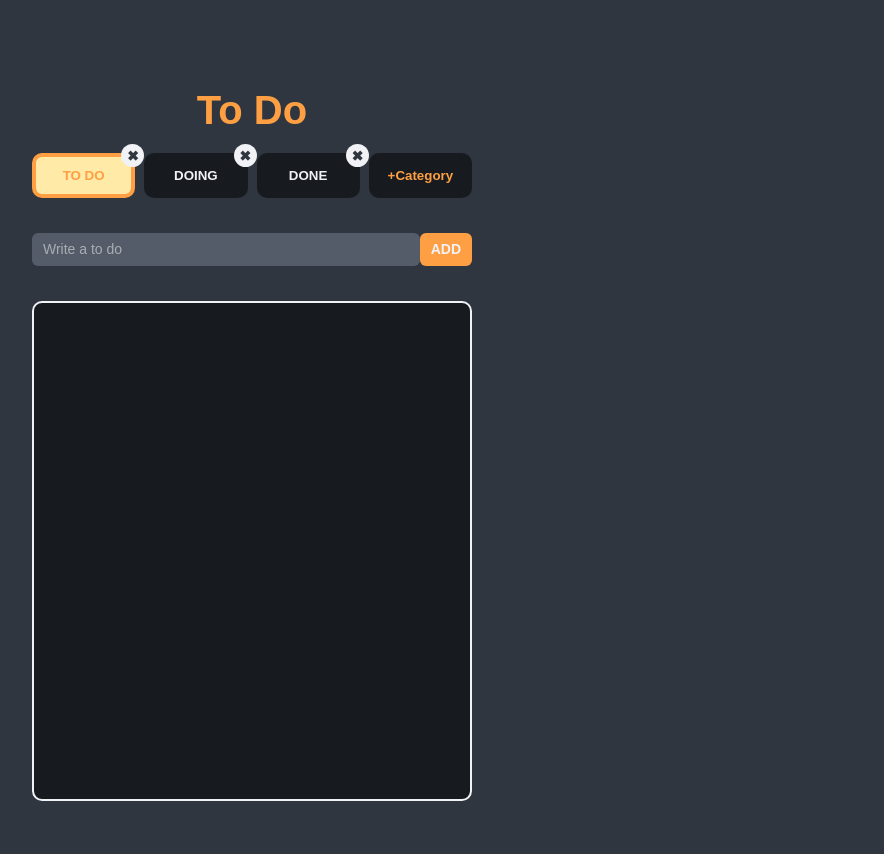
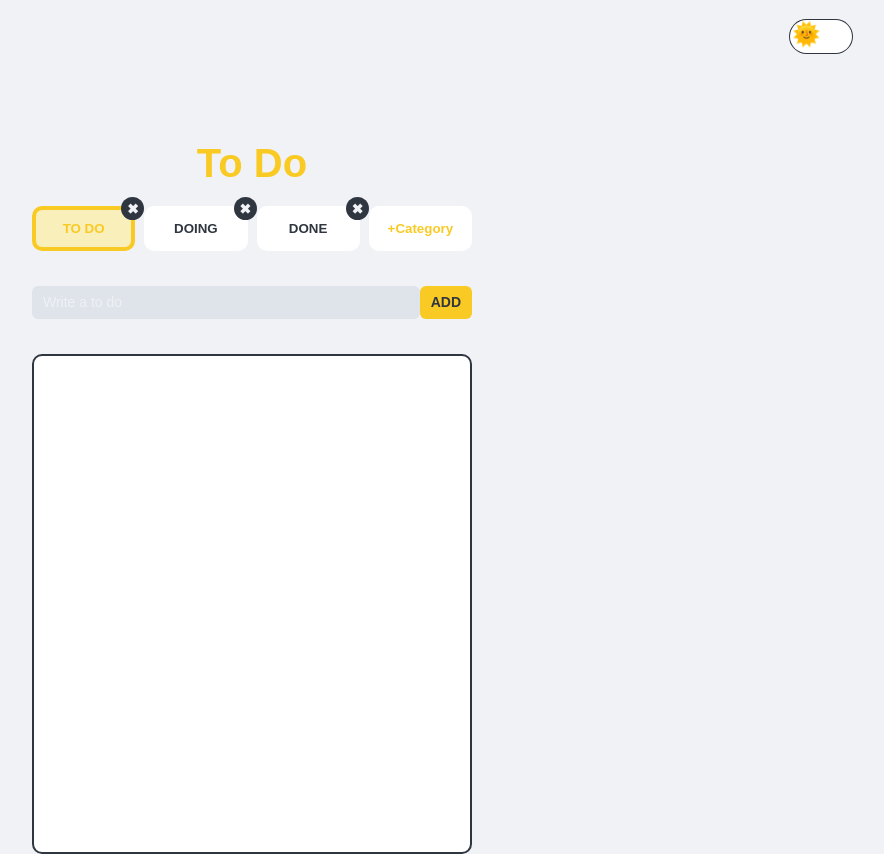
Before and after one commit to mijinB/recoil_todo_list, a React (Create React App) app: page / in a window 1280 px wide. Shown: the whole page, without its empty margins (388-1272 px from the left). Before the commit the page ends 801 px from the top, so only its background shows below. Built offline with nearby package versions, Linux system fonts and the light colour scheme.

Commit message:
themeMode 구현

```diff
--- a/src/App.tsx
+++ b/src/App.tsx
@@ -1,5 +1,9 @@
-import { createGlobalStyle } from "styled-components";
+import { ThemeProvider, createGlobalStyle } from "styled-components";
 import TodoList from "./components/ToDoList";
+import { useRecoilState } from "recoil";
+import { isDarkAtom } from "./atoms";
+import ThemeModeButton from "./components/ThemeModeButton";
+import { darkTheme, lightTheme } from "./theme";
 
 const GlobalStyle = createGlobalStyle`
 html, body, div, span, applet, object, iframe,
@@ -67,10 +71,24 @@ li {
 `;
 
 function App() {
+    const [isDark, setIsDark] = useRecoilState(isDarkAtom);
+
+    /**@function toggleDarkAtom
+     * 1. useSetRecoilState 함수를 이용해서 isDarkAtom 값 변경
+     * 2. localStorage에 isDark 값 저장
+     */
+    const toggleDarkAtom = () => {
+        setIsDark((prev) => !prev);
+        localStorage.setItem("isdarkmode", `${!isDark}`);
+    };
+
     return (
         <>
-            <GlobalStyle />
-            <TodoList />
+            <ThemeProvider theme={isDark ? darkTheme : lightTheme}>
+                <ThemeModeButton clickEvent={toggleDarkAtom} />
+                <GlobalStyle />
+                <TodoList />
+            </ThemeProvider>
         </>
     );
 }
--- a/src/atoms.ts
+++ b/src/atoms.ts
@@ -1,4 +1,9 @@
 import { atom, selector } from "recoil";
+
+export const isDarkAtom = atom({
+    key: "isDark",
+    default: localStorage.getItem("isdarkmode") ?? false,
+});
 
 export const initCategories: string[] = ["TO_DO", "DOING", "DONE"];
 
--- /dev/null
+++ b/src/components/ThemeModeButton.tsx
@@ -0,0 +1,48 @@
+import { styled } from "styled-components";
+
+const ThemeModeWrapper = styled.div`
+    display: flex;
+    justify-content: flex-end;
+    margin: 20px 40px;
+`;
+
+const ThemeModeToggle = styled.input.attrs({ id: "toggle", type: "checkbox" })`
+    position: absolute;
+    left: -10000px;
+`;
+
+const ThemeModeLabel = styled.label.attrs({ htmlFor: "toggle" })`
+    display: block;
+    position: relative;
+    width: 62px;
+    height: 33px;
+    border-radius: 24px;
+    background-color: ${(props) => props.theme.boxColor};
+    box-shadow: 0px 0px 0px 1px ${(props) => props.theme.textColor};
+    transition: all 0.25s ease-in;
+    cursor: pointer;
+    &::after {
+        position: absolute;
+        top: 3px;
+        left: ${(props) => props.theme.contentLeft};
+        color: ${(props) => props.theme.primaryColor};
+        font-size: 23px;
+        transition: all 0.5s ease-out;
+        content: "${(props) => props.theme.contentText}";
+    }
+`;
+
+interface IClickEvent {
+    clickEvent: React.MouseEventHandler<HTMLInputElement>;
+}
+
+function ThemeModeButton({ clickEvent }: IClickEvent) {
+    return (
+        <ThemeModeWrapper>
+            <ThemeModeToggle onClick={clickEvent} />
+            <ThemeModeLabel />
+        </ThemeModeWrapper>
+    );
+}
+
+export default ThemeModeButton;
--- a/src/index.tsx
+++ b/src/index.tsx
@@ -1,14 +1,10 @@
 import ReactDOM from "react-dom/client";
 import { RecoilRoot } from "recoil";
-import { ThemeProvider } from "styled-components";
-import { darkTheme } from "./theme";
 import App from "./App";
 
 const root = ReactDOM.createRoot(document.getElementById("root") as HTMLElement);
 root.render(
     <RecoilRoot>
-        <ThemeProvider theme={darkTheme}>
-            <App />
-        </ThemeProvider>
+        <App />
     </RecoilRoot>
 );
--- a/src/styled.d.ts
+++ b/src/styled.d.ts
@@ -8,5 +8,7 @@ declare module "styled-components" {
         accentTextColor: string;
         boxColor: string;
         secondBoxColor: string;
+        contentText: string;
+        contentLeft: string;
     }
 }
--- a/src/theme.ts
+++ b/src/theme.ts
@@ -7,6 +7,8 @@ export const lightTheme: DefaultTheme = {
     accentTextColor: "#f9ca24",
     boxColor: "#ffffff",
     secondBoxColor: "#dfe4ea",
+    contentText: "🌞",
+    contentLeft: "2px",
 };
 
 export const darkTheme: DefaultTheme = {
@@ -16,4 +18,6 @@ export const darkTheme: DefaultTheme = {
     accentTextColor: "#ff9f43",
     boxColor: "rgba(0, 0, 0, 0.5)",
     secondBoxColor: "#535c68",
+    contentText: "⭐",
+    contentLeft: "28px",
 };
```
